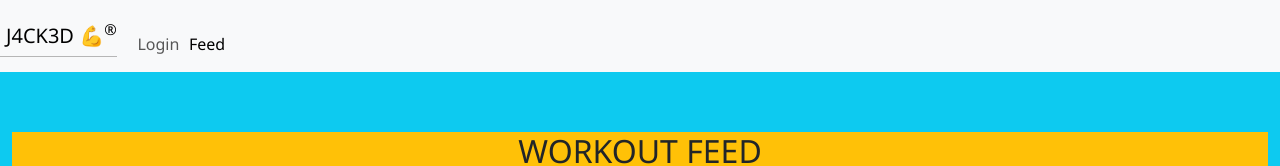
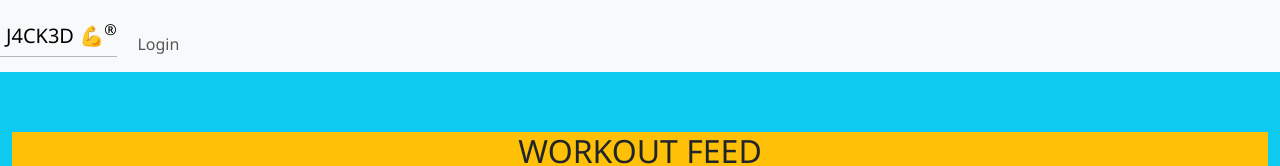
Before and after one commit to BenjiJackson1/startup, a React (Vite) app: page /feed in a window 1280 px wide. Shown: the top 166 px of the page. Built offline with nearby package versions, Linux system fonts and the light colour scheme; no server answers.

Commit message:
Restricting access to the feed by authentication

```diff
--- a/src/app.jsx
+++ b/src/app.jsx
@@ -39,9 +39,11 @@ export default function App() {
             <li className='nav-item'>
                 <NavLink className='nav-link' to=''>Login</NavLink>
             </li>
+            {authState === AuthState.Authenticated && (
             <li className='nav-item'>
                 <NavLink className='nav-link' to='feed'>Feed</NavLink>
             </li>
+            )}
             {authState === AuthState.Authenticated && (
             <li className='nav-item'>
                 <NavLink className='nav-link' to='post'>Post</NavLink>
```
